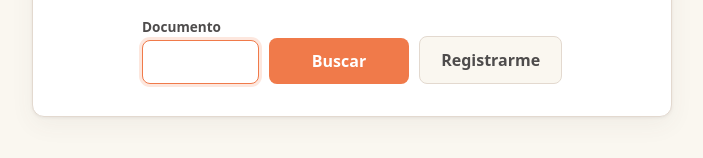
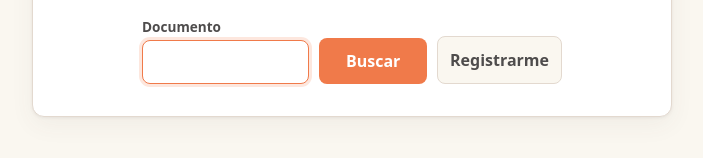
Before and after one commit to williamavasquez/infiniastudio, a website: page public/index.html in a window 1280 px wide. Shown: the part 446-604 px from the top of the page, without its empty margins (288-991 px from the left). Drawn offline with nearby package versions, Linux system fonts and the light colour scheme; no server answers; a web font is replaced by a local one.

Commit message:
Give the documento input more visual weight than the action buttons

```diff
--- a/public/style.css
+++ b/public/style.css
@@ -123,7 +123,7 @@ form {
 }
 
 .dni-label {
-  flex: 1;
+  flex: 2;
   min-width: 100%;
 }
 
```
